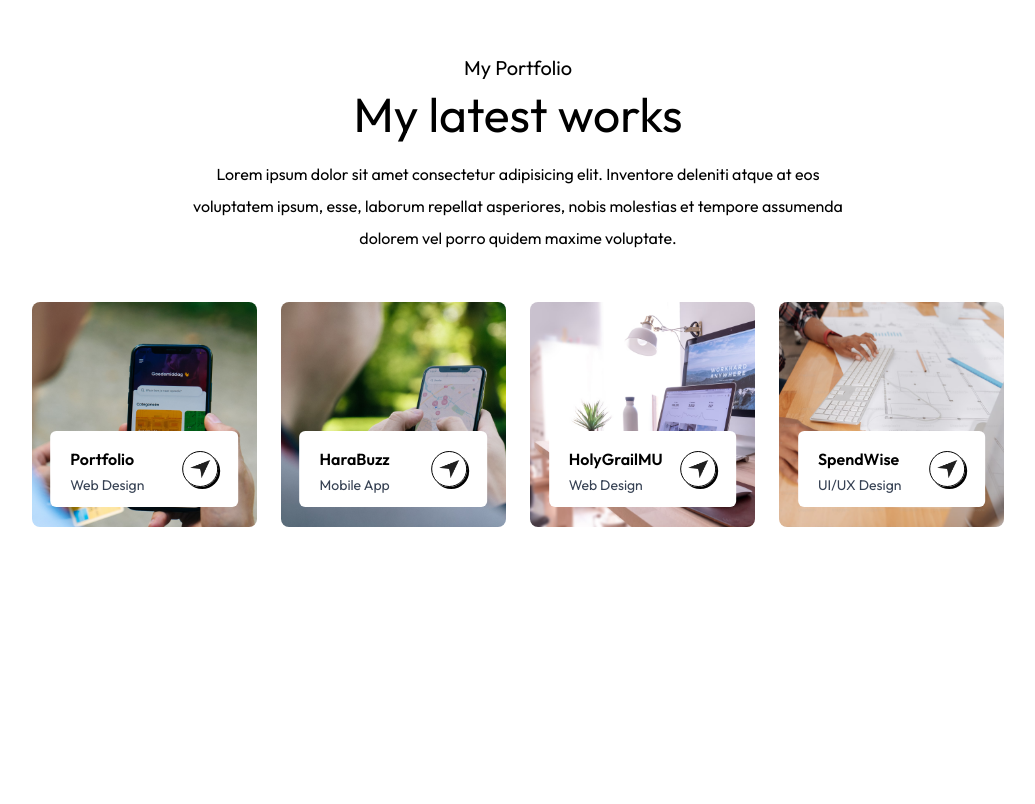
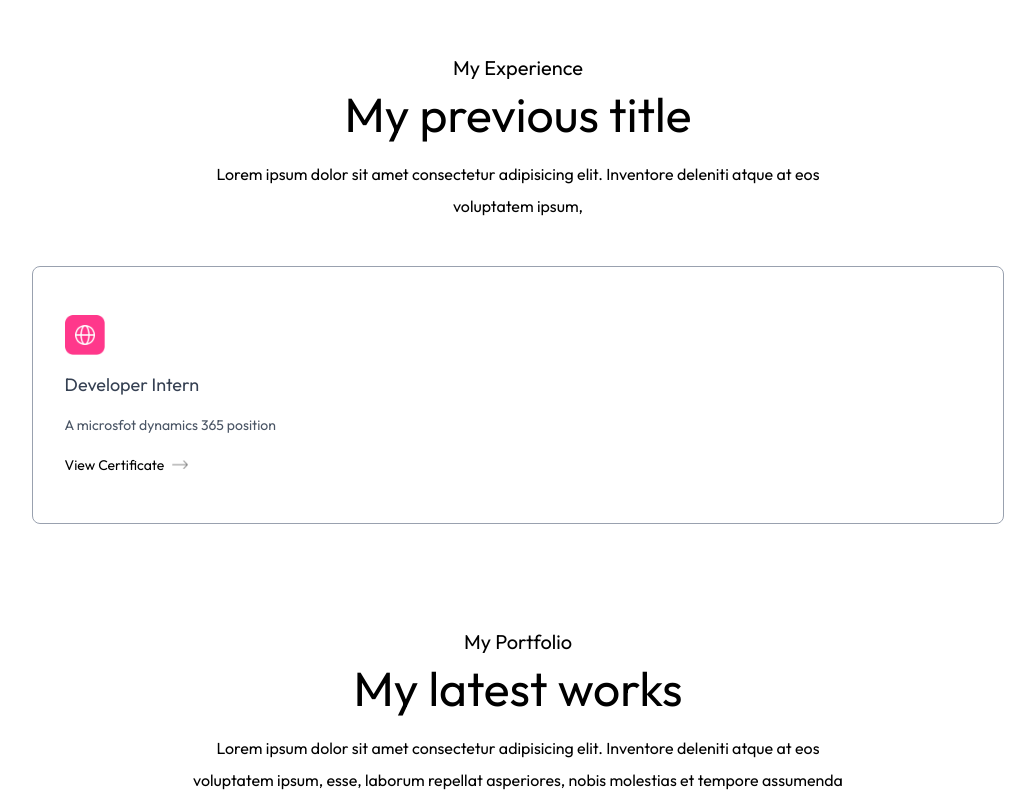
Before and after one commit to Jellepi/my-portfolio, a Next.js app: page / in a window 1280 px wide. Shown: the part 1599-2403 px from the top of the page, without its empty margins (122-1157 px from the left). Before the commit the page ends 2206 px from the top, so only its background shows below. Built offline with nearby package versions, Linux system fonts and the light colour scheme; a web font is replaced by a local one.

Commit message:
Finished Experience page only need to modify description now

```diff
--- a/app/components/Experience.jsx
+++ b/app/components/Experience.jsx
@@ -1,8 +1,37 @@
+import { assets, serviceData } from '@/assests/assets'
+import Image from 'next/image'
 import React from 'react'
 
 const Experience = () => {
   return (
-    <div>
+    <div id='experience' className='w-full px-[12%] py-10 scroll-mt-20'>
+        <h4 className='text-center mb-2 text-xl font-ovo'>
+            My Experience</h4>
+        <h2 className='text-center text-5xl'>
+        My previous title</h2>
+        <p className='text-center max-w-2xl mx-auto mt-5 mb-12 font-Ovo'>
+            Lorem ipsum dolor sit amet consectetur adipisicing elit.
+            Inventore deleniti atque at eos voluptatem ipsum, </p>
+
+        <div className='grid grid-cols-auto gap-2 my-5'>
+           {serviceData.map(({ icon, title, description, link }, index) => (
+            <div key={index}
+            className="border border-gray-400 rounded-lg px-8 py-12
+            hover:shadow-black hover:bg-lightHover
+            hover: -translate-y-1 duration-500">
+                <Image src={icon} alt="icon" className="w-10" />
+                <h3 className="text-lg my-4 text-gray-700">{title}</h3>
+                <p className="text-sm text-gray-600 leading-5">{description}</p>
+                <a href={link} className="cursor-pointer flex items-center gap-2 text-sm mt-5">
+                View Certificate
+                <Image alt="" src={assets.right_arrow} className="w-4" />
+                </a>
+            </div>
+            ))}
+
+        </div>
+
+
 
     </div>
   )
--- a/app/page.js
+++ b/app/page.js
@@ -2,6 +2,7 @@
 import Navbar from "./components/Navbar";
 import Hero from "./components/Hero";
 import About from "./components/About";
+import Experience from "./components/Experience";
 import Projects from "./components/Projects";
 
 export default function Home() {
@@ -10,7 +11,8 @@
    <Navbar      />
    <Hero        />
    <About       />
-   <Projects  />
+   <Experience  />
+   <Projects    />
    </>
   );
 }
--- a/assests/assets.js
+++ b/assests/assets.js
@@ -111,12 +111,12 @@
     },
 ]
 
-// export const serviceData = [
-//     { icon: assets.web_icon, title: 'Web design', description: 'Web development is the process of building, programming...', link: '' },
-//     { icon: assets.mobile_icon, title: 'Mobile app', description: 'Mobile app development involves creating software for mobile devices...', link: '' },
-//     { icon: assets.ui_icon, title: 'UI/UX design', description: 'UI/UX design focuses on creating a seamless user experience...', link: '' },
-//     { icon: assets.graphics_icon, title: 'Graphics design', description: 'Creative design solutions to enhance visual communication...', link: '' },
-// ]
+export const serviceData = [
+    { icon: assets.web_icon, title: 'Developer Intern', description: 'A microsfot dynamics 365 position', link: 'https://drive.google.com/file/d/1g4QttsmNlsrKHSMoM_XPVyAkXN8tWitb/view?usp=sharing' },
+    // { icon: assets.mobile_icon, title: 'Mobile app', description: 'Mobile app development involves creating software for mobile devices...', link: '' },
+    // { icon: assets.ui_icon, title: 'UI/UX design', description: 'UI/UX design focuses on creating a seamless user experience...', link: '' },
+    // { icon: assets.graphics_icon, title: 'Graphics design', description: 'Creative design solutions to enhance visual communication...', link: '' },
+]
 
 export const infoList = [
     { icon: assets.code_icon, iconDark: assets.code_icon_dark, title: 'Languages', description: 'C#, Python, X++, SQL,  HTML, CSS, JavaScript' },
```
